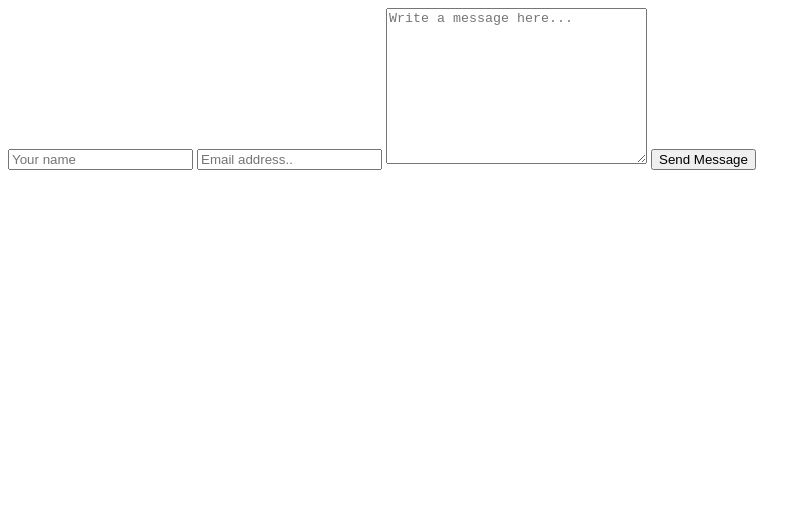
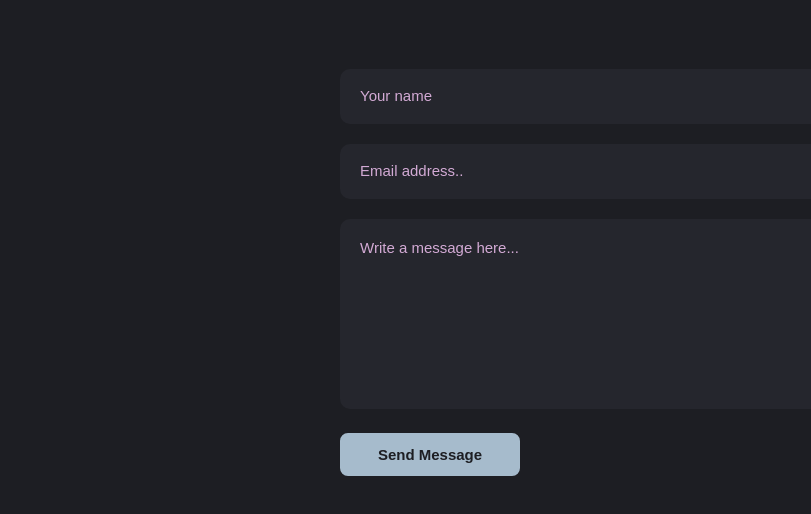
Before and after one commit to Muhammadqasim1011/Contact-foam, a plain HTML site: page index.html in a window 1280 px wide. Shown: the whole page, without its empty margins (0-811 px from the left). Drawn offline with Linux system fonts and the light colour scheme.

Commit message:
Adding CSS Link

```diff
--- a/index.html
+++ b/index.html
@@ -4,7 +4,7 @@
     <meta charset="UTF-8">
     <meta name="viewport" content="width=device-width, initial-scale=1.0">
     <title>Contact Form</title>
-    <link rel="stylesheet" href="video.css">
+    <link rel="stylesheet" href="style.css">
 </head>
 <body>
     <div class="contact-form">
```
